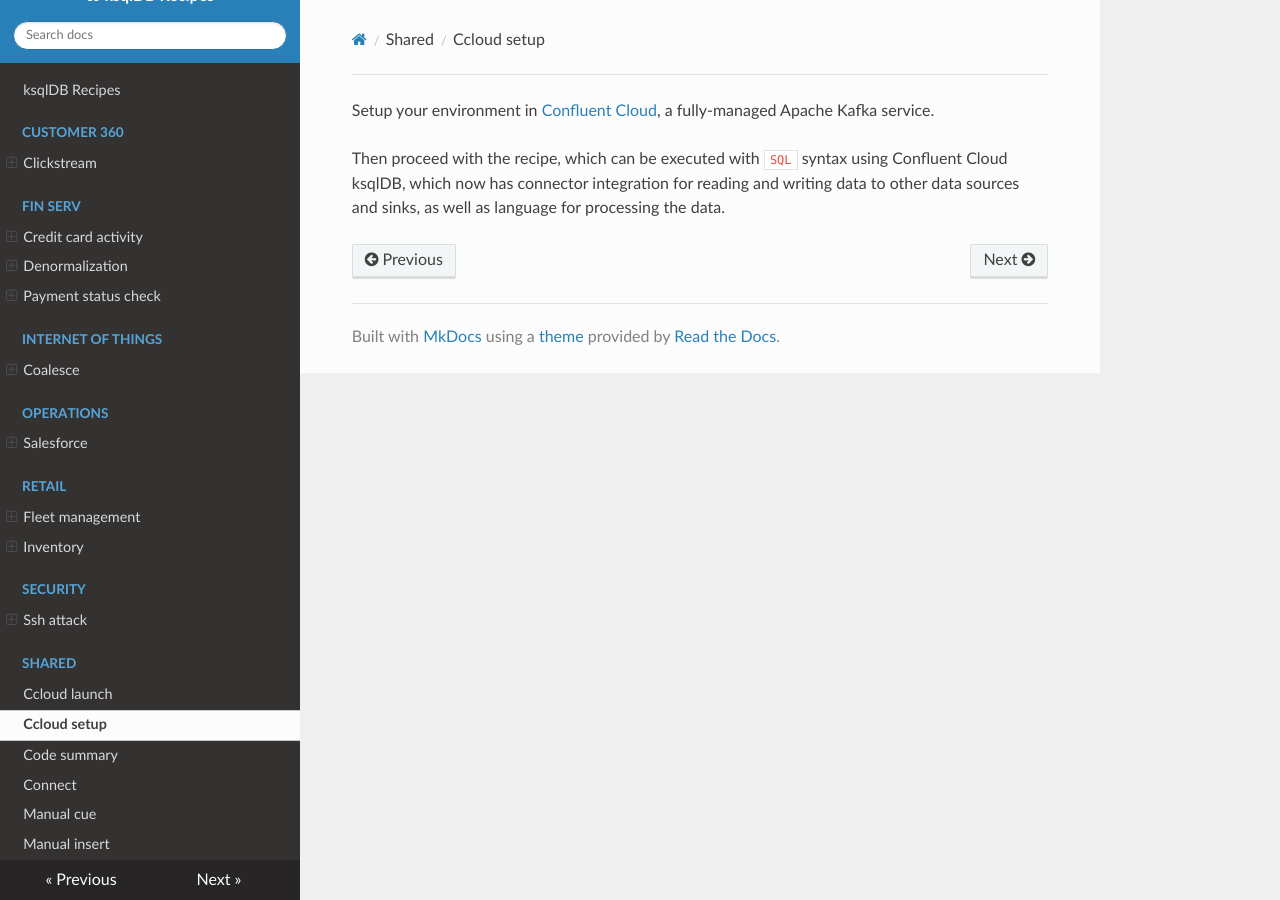
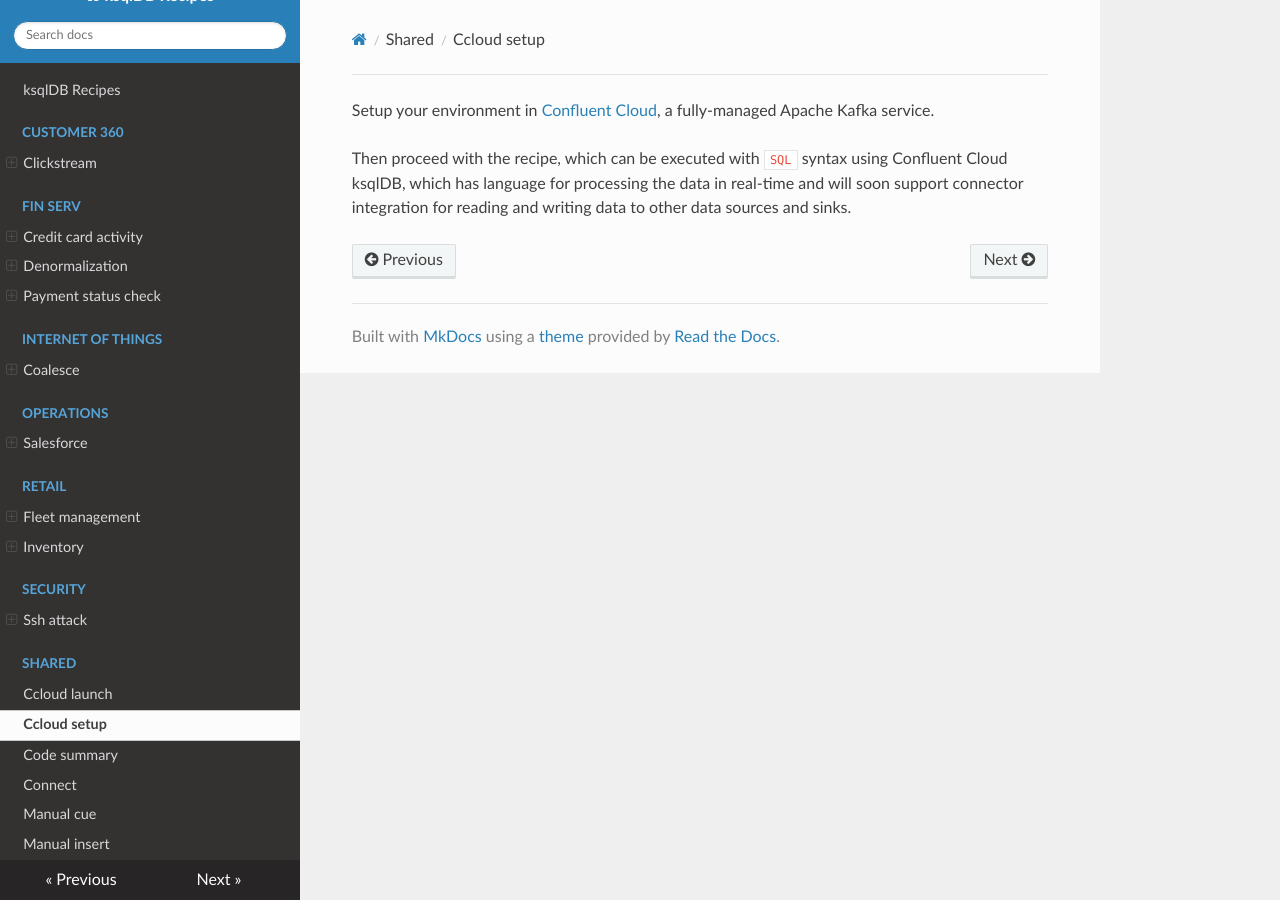
Before and after one commit to confluentinc/ksqldb-recipes, an MkDocs documentation site: the page built from docs/shared/ccloud_setup.md, in a window 1280 px wide. Built offline with MkDocs 1.6.1, drawn with Linux system fonts in a browser that asks for light colours; nearby versions of some CDN libraries.

```diff
--- a/docs/shared/ccloud_setup.md
+++ b/docs/shared/ccloud_setup.md
@@ -1,3 +1,3 @@
 Setup your environment in [Confluent Cloud](https://www.confluent.io/confluent-cloud/tryfree/), a fully-managed Apache Kafka service.
 
-Then proceed with the recipe, which can be executed with `SQL` syntax using Confluent Cloud ksqlDB, which now has connector integration for reading and writing data to other data sources and sinks, as well as language for processing the data.
+Then proceed with the recipe, which can be executed with `SQL` syntax using Confluent Cloud ksqlDB, which has language for processing the data in real-time and will soon support connector integration for reading and writing data to other data sources and sinks.
```
Also changed, not shown: docs/internet-of-things/coalesce/index.md (+7 -6 lines), 3 other files.
